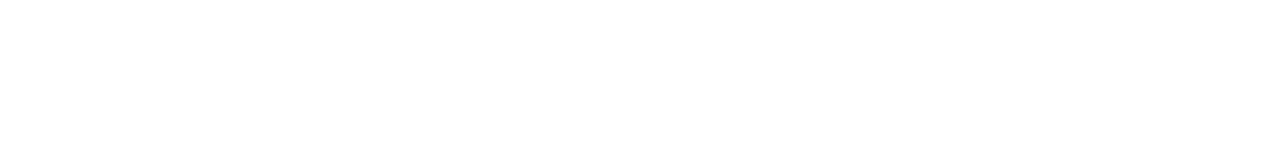
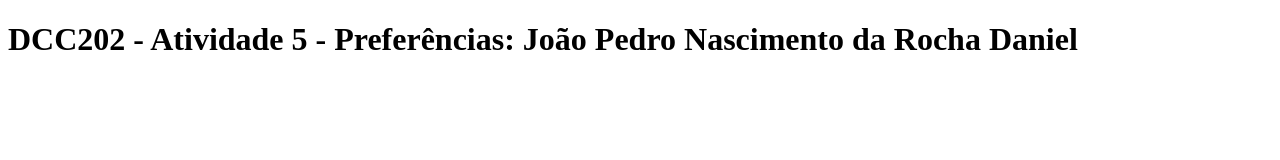
Before and after one commit to ufjf-dcc202/ufjf-dcc202-2023-3-a-atv5-joaopedrodaniel, a website: page preferencias.html in a window 1280 px wide. Drawn offline with Linux system fonts and the light colour scheme.

Commit message:
adiciona titulo no main preferencias.html

```diff
--- a/preferencias.html
+++ b/preferencias.html
@@ -6,6 +6,8 @@
     <title>DCC202 - Atividade 5 - Preferências: João Pedro Nascimento da Rocha Daniel</title>
 </head>
 <body>
-
+    <main>
+        <h1>DCC202 - Atividade 5 - Preferências: João Pedro Nascimento da Rocha Daniel</h1>
+    </main>
 </body>
 </html>
```
